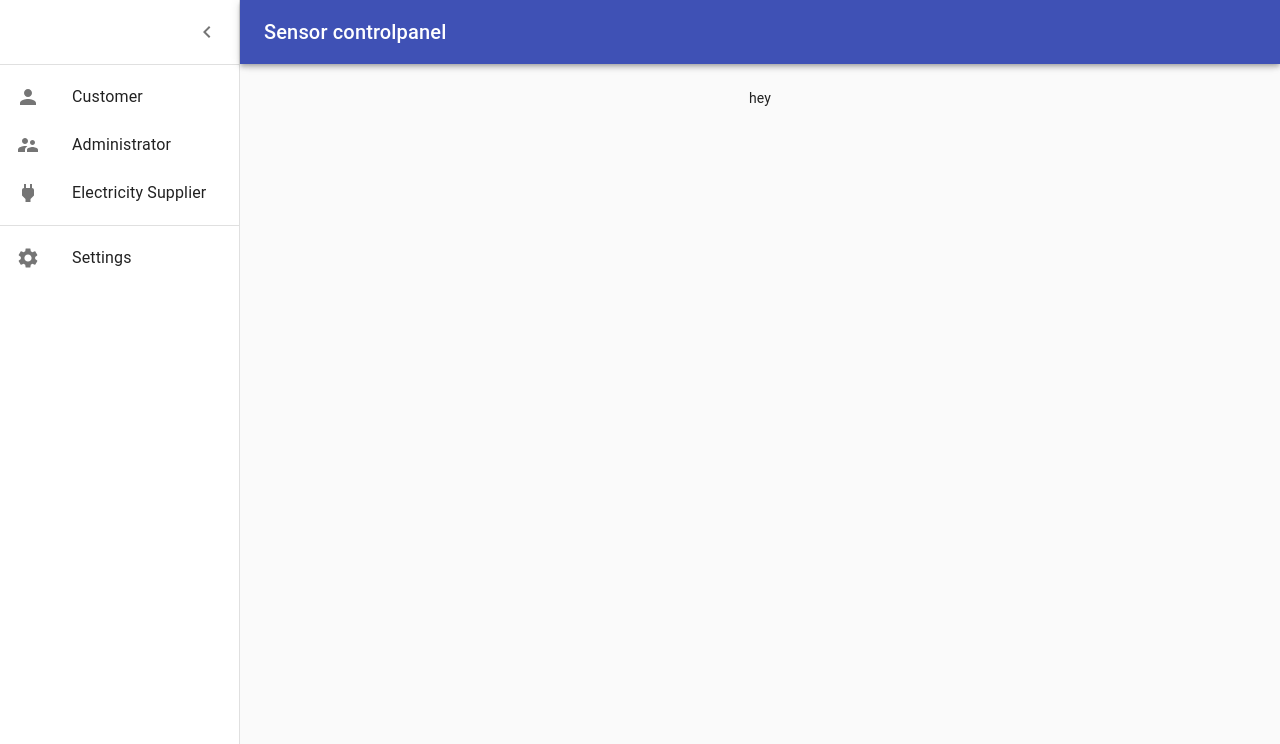
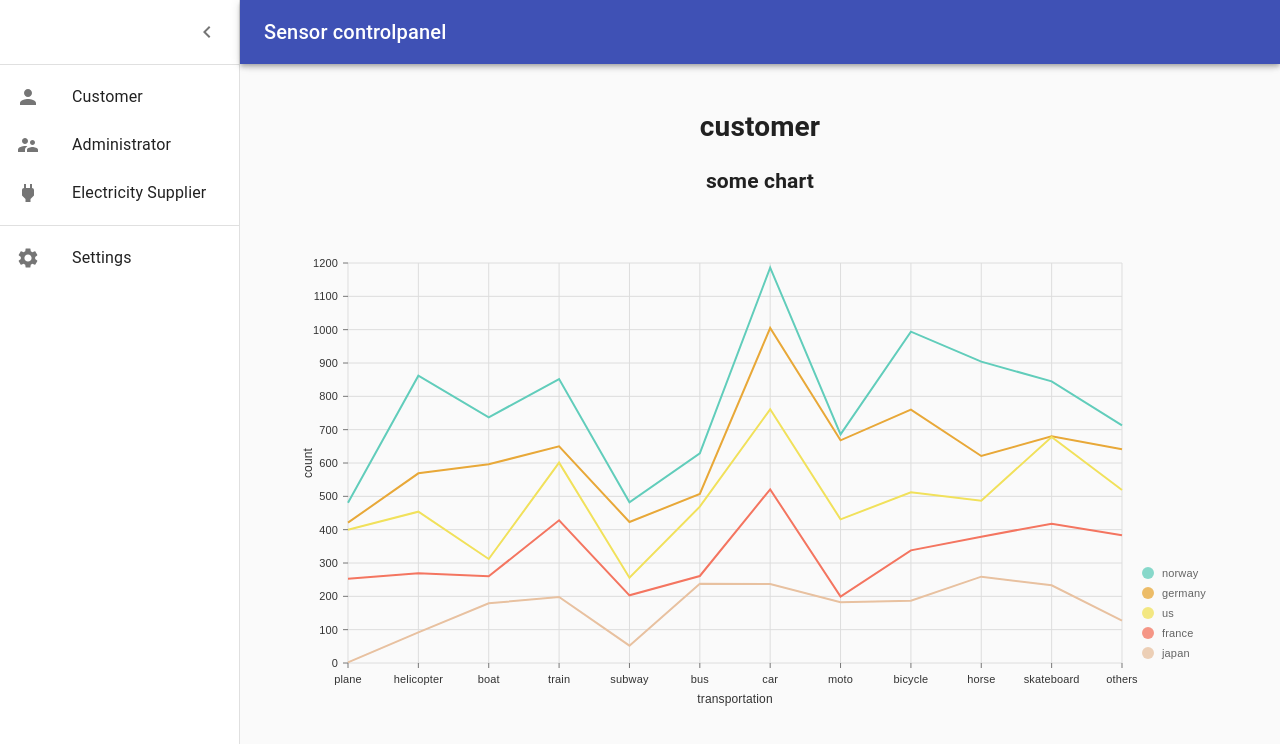
Before and after one commit to slytter/iot-react-dashboard, a React (Create React App) app: page /customer in a window 1280 px wide. Shown: the top 744 px of the page. Built offline with nearby package versions, Linux system fonts and the light colour scheme.

Commit message:
add chart

```diff
--- a/package.json
+++ b/package.json
@@ -5,10 +5,12 @@
   "dependencies": {
     "@material-ui/core": "^4.9.11",
     "@material-ui/icons": "^4.9.1",
+    "@nivo/line": "^0.61.1",
     "@testing-library/jest-dom": "^4.2.4",
     "@testing-library/react": "^9.3.2",
     "@testing-library/user-event": "^7.1.2",
     "material-ui": "^0.20.2",
+    "nivo": "^0.31.0",
     "react": "^16.13.1",
     "react-dom": "^16.13.1",
     "react-router-dom": "^5.1.2",
--- a/src/App.css
+++ b/src/App.css
@@ -36,3 +36,8 @@
     transform: rotate(360deg);
   }
 }
+
+a {
+  text-decoration: none;
+  color: inherit;
+}
--- a/src/Components/Basic.js
+++ b/src/Components/Basic.js
@@ -2,6 +2,14 @@ import React, {Component} from 'react'
 import PropTypes from 'prop-types'
 import styled from 'styled-components'
 import Drawer from './Drawer'
+import {
+	BrowserRouter as Router,
+	Switch,
+	Route
+} from "react-router-dom";
+
+import Chart from './Chart'
+
 const Root = styled.div`
 
 `
@@ -14,9 +22,30 @@ class Basic extends Component {
 	render() {
 		return (
 			<Root>
-				<Drawer>
-					hey
-				</Drawer>
+				<Router>
+					<Drawer>
+						<Switch>
+							<Route path="/customer">
+								<h1>
+									customer
+								</h1>
+								<Chart></Chart>
+							</Route>
+							<Route path="/admin">
+								admin
+							</Route>
+							<Route path="/supplier">
+								supplier
+							</Route>
+							<Route path="/settings">
+								settings
+							</Route>
+							<Route path="/">
+								welcome
+							</Route>
+						</Switch>
+					</Drawer>
+				</Router>
 			</Root>
 		)
 	}
--- /dev/null
+++ b/src/Components/Chart.js
@@ -0,0 +1,353 @@
+import { ResponsiveLine } from '@nivo/line'
+import React from 'react'
+// make sure parent container have a defined height when using
+// responsive component, otherwise height will be 0 and
+// no chart will be rendered.
+// website examples showcase many properties,
+// you'll often use just a few of them.
+import styled from 'styled-components'
+
+const data = [
+	{
+		"id": "japan",
+		"color": "hsl(353, 70%, 50%)",
+		"data": [
+			{
+				"x": "plane",
+				"y": 2
+			},
+			{
+				"x": "helicopter",
+				"y": 92
+			},
+			{
+				"x": "boat",
+				"y": 179
+			},
+			{
+				"x": "train",
+				"y": 198
+			},
+			{
+				"x": "subway",
+				"y": 52
+			},
+			{
+				"x": "bus",
+				"y": 238
+			},
+			{
+				"x": "car",
+				"y": 237
+			},
+			{
+				"x": "moto",
+				"y": 182
+			},
+			{
+				"x": "bicycle",
+				"y": 187
+			},
+			{
+				"x": "horse",
+				"y": 259
+			},
+			{
+				"x": "skateboard",
+				"y": 233
+			},
+			{
+				"x": "others",
+				"y": 127
+			}
+		]
+	},
+	{
+		"id": "france",
+		"color": "hsl(93, 70%, 50%)",
+		"data": [
+			{
+				"x": "plane",
+				"y": 251
+			},
+			{
+				"x": "helicopter",
+				"y": 177
+			},
+			{
+				"x": "boat",
+				"y": 81
+			},
+			{
+				"x": "train",
+				"y": 230
+			},
+			{
+				"x": "subway",
+				"y": 151
+			},
+			{
+				"x": "bus",
+				"y": 23
+			},
+			{
+				"x": "car",
+				"y": 284
+			},
+			{
+				"x": "moto",
+				"y": 17
+			},
+			{
+				"x": "bicycle",
+				"y": 151
+			},
+			{
+				"x": "horse",
+				"y": 120
+			},
+			{
+				"x": "skateboard",
+				"y": 185
+			},
+			{
+				"x": "others",
+				"y": 256
+			}
+		]
+	},
+	{
+		"id": "us",
+		"color": "hsl(51, 70%, 50%)",
+		"data": [
+			{
+				"x": "plane",
+				"y": 147
+			},
+			{
+				"x": "helicopter",
+				"y": 185
+			},
+			{
+				"x": "boat",
+				"y": 52
+			},
+			{
+				"x": "train",
+				"y": 173
+			},
+			{
+				"x": "subway",
+				"y": 53
+			},
+			{
+				"x": "bus",
+				"y": 208
+			},
+			{
+				"x": "car",
+				"y": 240
+			},
+			{
+				"x": "moto",
+				"y": 232
+			},
+			{
+				"x": "bicycle",
+				"y": 174
+			},
+			{
+				"x": "horse",
+				"y": 108
+			},
+			{
+				"x": "skateboard",
+				"y": 260
+			},
+			{
+				"x": "others",
+				"y": 136
+			}
+		]
+	},
+	{
+		"id": "germany",
+		"color": "hsl(329, 70%, 50%)",
+		"data": [
+			{
+				"x": "plane",
+				"y": 21
+			},
+			{
+				"x": "helicopter",
+				"y": 115
+			},
+			{
+				"x": "boat",
+				"y": 284
+			},
+			{
+				"x": "train",
+				"y": 49
+			},
+			{
+				"x": "subway",
+				"y": 167
+			},
+			{
+				"x": "bus",
+				"y": 38
+			},
+			{
+				"x": "car",
+				"y": 244
+			},
+			{
+				"x": "moto",
+				"y": 237
+			},
+			{
+				"x": "bicycle",
+				"y": 248
+			},
+			{
+				"x": "horse",
+				"y": 134
+			},
+			{
+				"x": "skateboard",
+				"y": 2
+			},
+			{
+				"x": "others",
+				"y": 122
+			}
+		]
+	},
+	{
+		"id": "norway",
+		"color": "hsl(61, 70%, 50%)",
+		"data": [
+			{
+				"x": "plane",
+				"y": 60
+			},
+			{
+				"x": "helicopter",
+				"y": 293
+			},
+			{
+				"x": "boat",
+				"y": 141
+			},
+			{
+				"x": "train",
+				"y": 202
+			},
+			{
+				"x": "subway",
+				"y": 59
+			},
+			{
+				"x": "bus",
+				"y": 122
+			},
+			{
+				"x": "car",
+				"y": 181
+			},
+			{
+				"x": "moto",
+				"y": 18
+			},
+			{
+				"x": "bicycle",
+				"y": 234
+			},
+			{
+				"x": "horse",
+				"y": 283
+			},
+			{
+				"x": "skateboard",
+				"y": 165
+			},
+			{
+				"x": "others",
+				"y": 72
+			}
+		]
+	}
+]
+
+const Root = styled.div`
+	height: 500px;
+`
+
+const Chart = () => (
+	<Root>
+		<h2>some chart</h2>
+		<ResponsiveLine
+			data={data}
+			margin={{ top: 50, right: 110, bottom: 50, left: 60 }}
+			xScale={{ type: 'point' }}
+			yScale={{ type: 'linear', min: 'auto', max: 'auto', stacked: true, reverse: false }}
+			axisTop={null}
+			axisRight={null}
+			axisBottom={{
+				orient: 'bottom',
+				tickSize: 5,
+				tickPadding: 5,
+				tickRotation: 0,
+				legend: 'transportation',
+				legendOffset: 36,
+				legendPosition: 'middle'
+			}}
+			axisLeft={{
+				orient: 'left',
+				tickSize: 5,
+				tickPadding: 5,
+				tickRotation: 0,
+				legend: 'count',
+				legendOffset: -40,
+				legendPosition: 'middle'
+			}}
+			colors={{ scheme: 'nivo' }}
+			pointSize={10}
+			pointColor={{ theme: 'background' }}
+			pointBorderWidth={2}
+			pointBorderColor={{ from: 'serieColor' }}
+			pointLabel="y"
+			pointLabelYOffset={-12}
+			useMesh={true}
+			legends={[
+				{
+					anchor: 'bottom-right',
+					direction: 'column',
+					justify: false,
+					translateX: 100,
+					translateY: 0,
+					itemsSpacing: 0,
+					itemDirection: 'left-to-right',
+					itemWidth: 80,
+					itemHeight: 20,
+					itemOpacity: 0.75,
+					symbolSize: 12,
+					symbolShape: 'circle',
+					symbolBorderColor: 'rgba(0, 0, 0, .5)',
+					effects: [
+						{
+							on: 'hover',
+							style: {
+								itemBackground: 'rgba(0, 0, 0, .03)',
+								itemOpacity: 1
+							}
+						}
+					]
+				}
+			]}
+		/>
+	</Root>
+)
+
+export default Chart
--- a/src/Components/Drawer.js
+++ b/src/Components/Drawer.js
@@ -15,12 +15,13 @@ import ChevronRightIcon from '@material-ui/icons/ChevronRight';
 import ListItem from '@material-ui/core/ListItem';
 import ListItemIcon from '@material-ui/core/ListItemIcon';
 import ListItemText from '@material-ui/core/ListItemText';
-import InboxIcon from '@material-ui/icons/MoveToInbox';
-import MailIcon from '@material-ui/icons/Mail';
 import SupervisorAccountIcon from '@material-ui/icons/SupervisorAccount';
 import PersonIcon from '@material-ui/icons/Person';
 import PowerIcon from '@material-ui/icons/Power';
 import SettingsIcon from '@material-ui/icons/Settings';
+import { Link } from "react-router-dom";
+import { Container } from '@material-ui/core'
+
 
 const drawerWidth = 240;
 
@@ -147,30 +148,41 @@ export default function MiniDrawer(props) {
 				</div>
 				<Divider />
 				<List>
+					<Link to="/customer">
 						<ListItem button>
 							<ListItemIcon> <PersonIcon/> </ListItemIcon>
 							<ListItemText primary={'Customer'} />
 						</ListItem>
+					</Link>
+					<Link to="/admin">
 						<ListItem button>
 							<ListItemIcon> <SupervisorAccountIcon/> </ListItemIcon>
 							<ListItemText primary={'Administrator'} />
 						</ListItem>
+					</Link>
+					<Link to="/supplier">
 						<ListItem button>
 								<ListItemIcon><PowerIcon/></ListItemIcon>
 								<ListItemText primary={'Electricity Supplier'} />
 						</ListItem>
+					</Link>
+
 				</List>
 				<Divider />
 				<List>
+					<Link to="/settings">
 						<ListItem button>
 							<ListItemIcon><SettingsIcon/></ListItemIcon>
 							<ListItemText primary={'Settings'} />
 						</ListItem>
+					</Link>
 				</List>
 			</Drawer>
 			<main className={classes.content}>
 				<div className={classes.toolbar} />
+				<Container>
 					{props.children}
+				</Container>
 			</main>
 		</div>
 	);
```
Also changed, not shown: 1 other file (tests, documents, lock files or other folders). Lines whose indentation alone changed are shown as unchanged.
